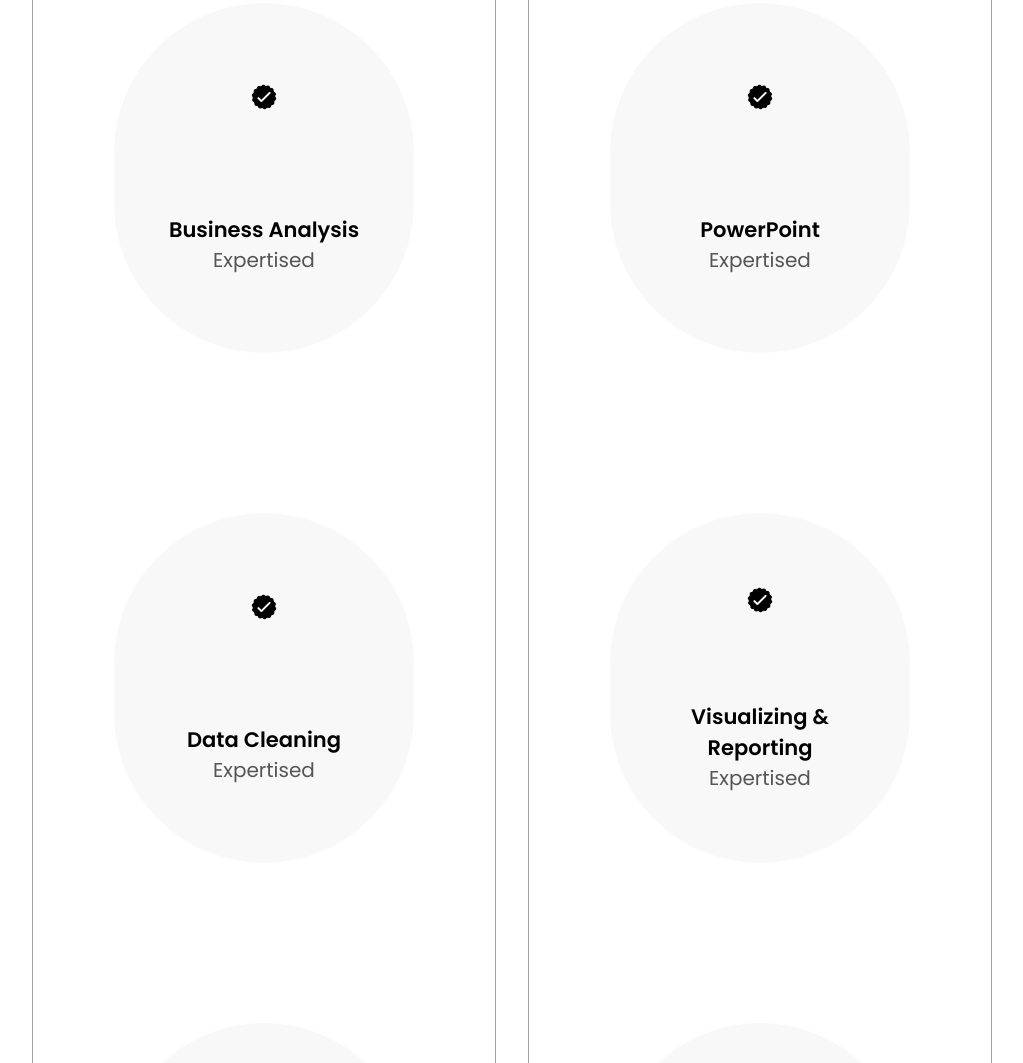
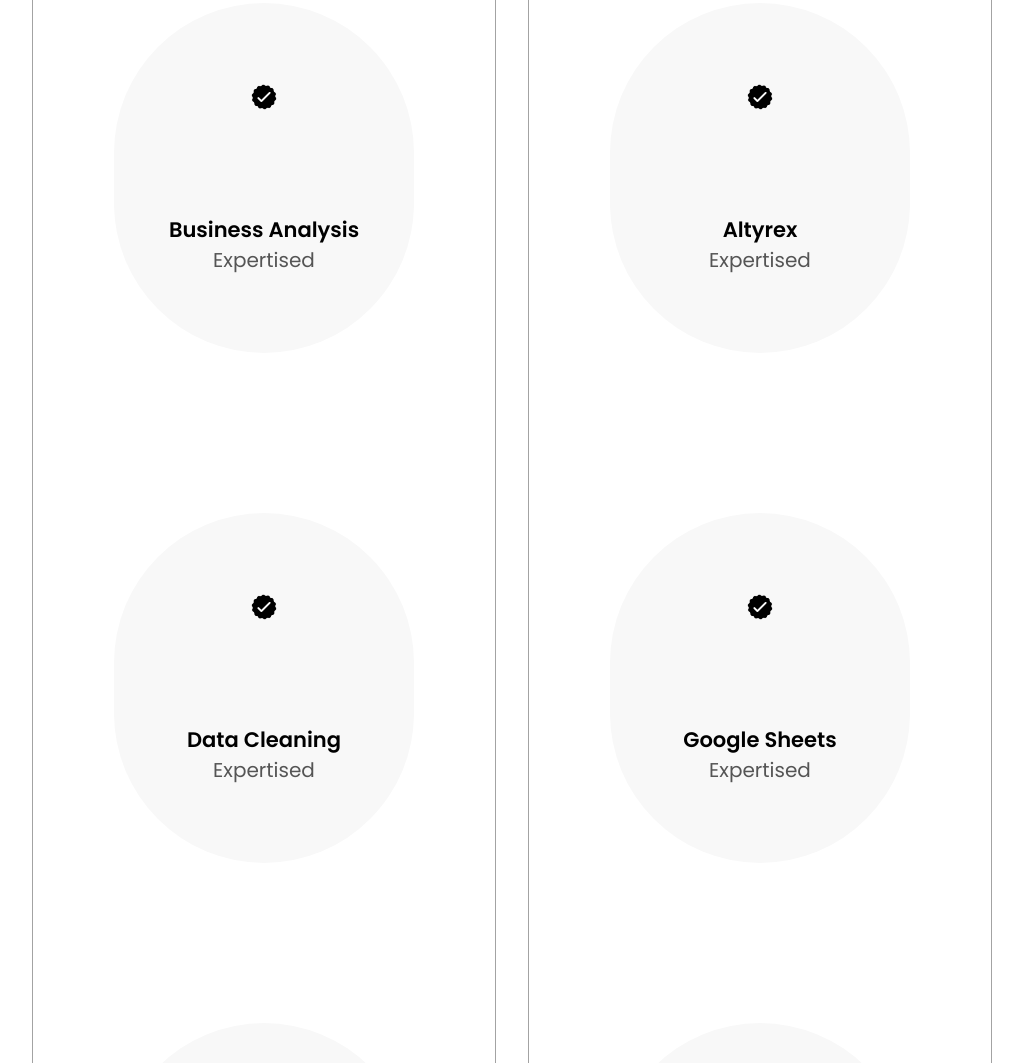
Before and after one commit to Uday-71755/My-Portfolio, a plain HTML site: page index.html in a window 1280 px wide. Shown: the part 3349-4412 px from the top of the page, without its empty margins (128-1151 px from the left). Drawn offline with Linux system fonts and the light colour scheme.

Commit message:
Add files via upload

```diff
--- a/index.html
+++ b/index.html
@@ -209,6 +209,20 @@
                 <img src="./Pics/checkmark.png" alt="Experience icon" class="icon" />
                 <div>
                   <h3>Advance Excel</h3>
+                  <p>Expertised</p>
+                </div>
+              </article>
+              <article>
+                <img src="./Pics/checkmark.png" alt="Experience icon" class="icon" />
+                <div>
+                  <h3>Altyrex</h3>
+                  <p>Expertised</p>
+                </div>
+              </article>
+              <article>
+                <img src="./Pics/checkmark.png" alt="Experience icon" class="icon" />
+                <div>
+                  <h3>Google Sheets</h3>
                   <p>Expertised</p>
                 </div>
               </article>
```
